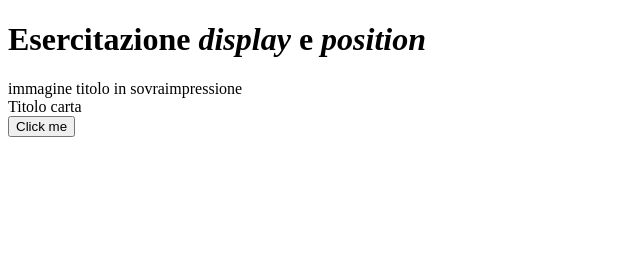
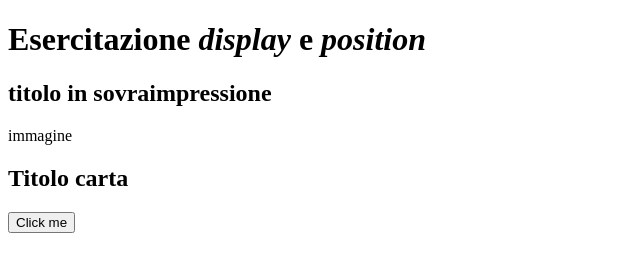
Before and after one commit to giansake/CSS-Display-e-Position, a plain HTML site: page index.html in a window 1280 px wide. Shown: the whole page, without its empty margins (0-640 px from the left). Drawn offline with Linux system fonts and the light colour scheme.

Commit message:
basic semantic html optimization

```diff
--- a/index.html
+++ b/index.html
@@ -13,22 +13,28 @@
     <link rel="stylesheet" href="style.css" />
   </head>
   <body>
+    <main>
       <h1>
         Esercitazione <span class="italic"> display </span> e
         <span class="italic"> position</span>
       </h1>
 
-    <div class="section-container">
+      <section class="section-container">
         <div class="img-wrapper">
-        <span>immagine</span>
-        <span>titolo in sovraimpressione</span>
+          <header>
+            <h2>titolo in sovraimpressione</h2>
+          </header>
+          <div class="fake-img">immagine</div>
         </div>
         <div class="card-wrapper">
-        <span>Titolo carta</span>
+          <header>
+            <h2>Titolo carta</h2>
+          </header>
           <div class="input"></div>
           <div class="input"></div>
           <button>Click me</button>
         </div>
-    </div>
+      </section>
+    </main>
   </body>
 </html>
```
Lines whose indentation alone changed are shown as unchanged.
